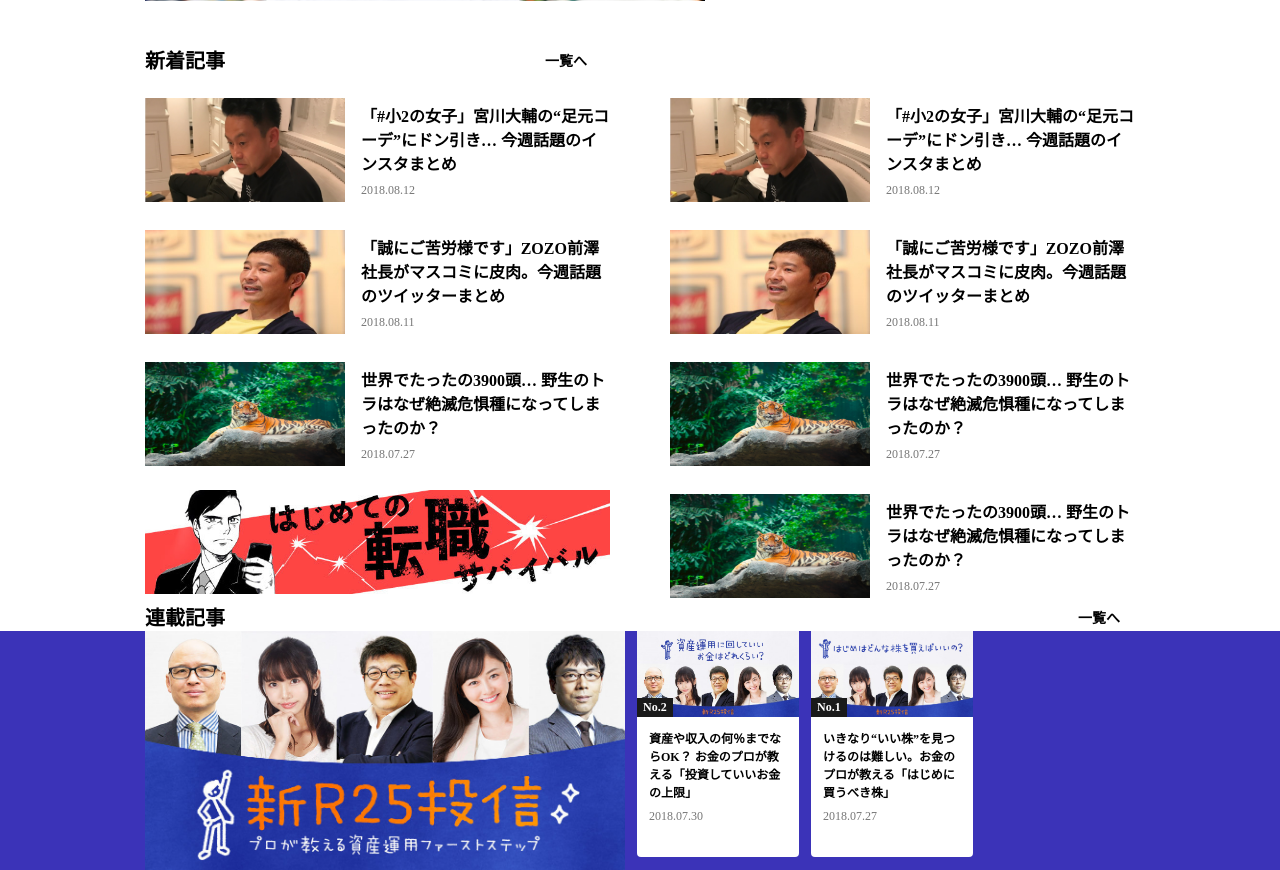
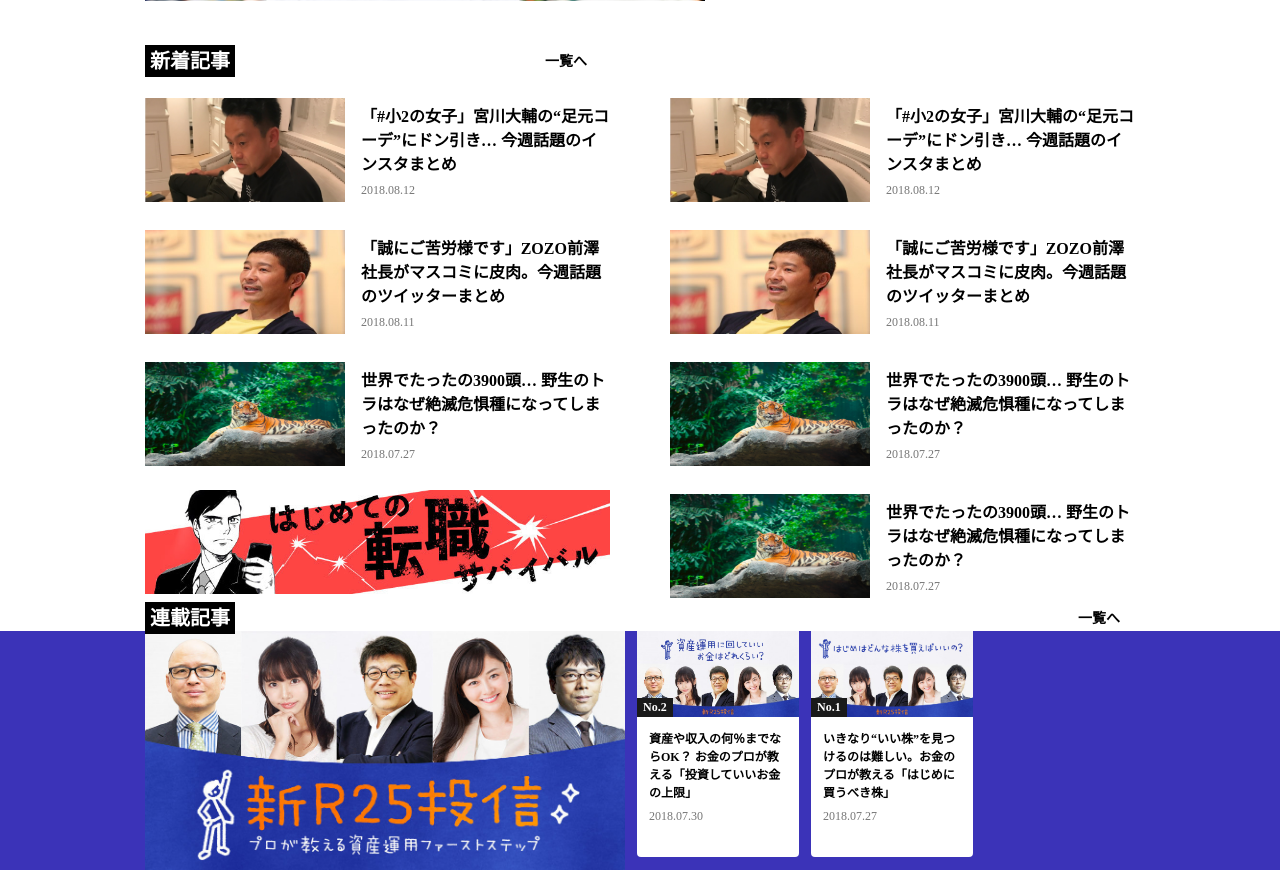
Before and after one commit to yutashimizu0612/R25, a PHP site: page /front-page.html in a window 1280 px wide. Shown: the part 491-1361 px from the top of the page. Run offline with PHP 8.4, Linux system fonts and the light colour scheme.

Commit message:
.whiteTitleの修正

```diff
--- a/archive.html
+++ b/archive.html
@@ -114,7 +114,7 @@
 <!-- カテゴリーページ_新着記事リスト -->
       <div id="categoryPage_latestArticleList_wrapper">
         <div id="categoryPage_latestArticleList_titleWrapper">
-          <h2 class="whiteTitle">新着記事</h2>
+          <span class="whiteTitle">新着記事</span>
         </div><!-- #categoryPage_latestArticleList_titleWrapper -->
         <div class="verticalArticleList">
           <div class="verticalArticle">
--- a/css/common.css
+++ b/css/common.css
@@ -126,6 +126,10 @@ ul{
 
 .whiteTitle{
   font-size:20px;
+  background-color:black;
+  color:#fff;
+  padding:5px;
+  font-weight:700;
 }
 
 /*縦記事（小）*/
--- a/front-page.html
+++ b/front-page.html
@@ -53,7 +53,7 @@
 <!-- トップページ新着記事 -->
       <div id="home_latestArticle_wrapper" class="clearfix">
         <div id="home_latestArticleList_header">
-          <h2 class="whiteTitle">新着記事</h2>
+          <span class="whiteTitle">新着記事</span>
           <p class="to_list">一覧へ</p>
         </div><!-- #home_latestArticleList_header -->
         <div id="home_latestArticleList_wrapper">
@@ -120,7 +120,7 @@
 <!-- トップページ連載記事 -->
       <div id="home_seriesArticle_wrapper" class="clearfix">
         <div id="home_seriesArticle_header">
-          <h2 class="whiteTitle">連載記事</h2>
+          <span class="whiteTitle">連載記事</span>
           <p class="to_list">一覧へ</p>
         </div><!-- #home_seriesArticle_header -->
         <div id="home_seriesArticle_background">
--- a/single.html
+++ b/single.html
@@ -51,6 +51,12 @@
         </div><!-- #articleStatusWrapper -->
       </div><!-- #articleHeadingWrapper -->
      </div><!-- #articleContentsWrapper -->
+     <div id="articleBottom_wrapper">
+      <ul id="articleBottom_sns">
+        <li class="articleBottom_snsButton"></li>
+      </ul>
+
+     </div><!-- #articleBottom_wrapper -->
     </div><!-- #articleWrapper -->
   </body>
 </html>
```
